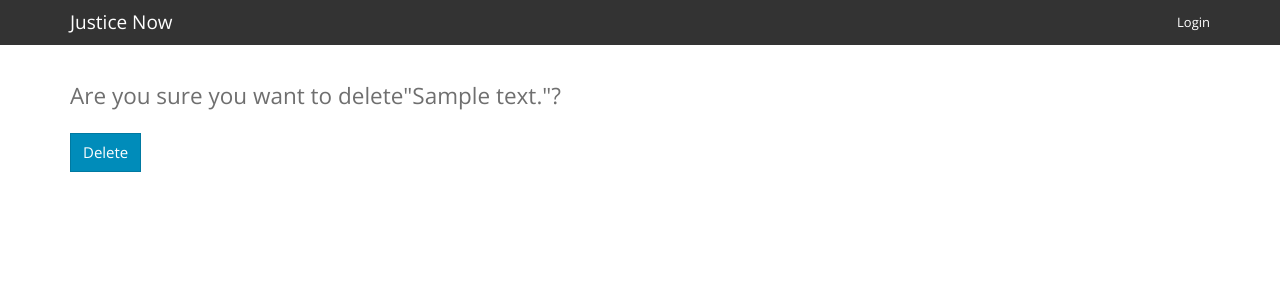
After one commit to ilee304/final_app, a Django app: page /post/1/comment/delete/1/ in a window 1280 px wide. The commit adds this page. Shown: the top 300 px of the page. Run offline with Django 3.2, Linux system fonts and the light colour scheme; tables that the repository leaves empty hold one stand-in row (values such as "Sample post"); some libraries are stand-ins or nearby versions.

Commit message:
Add comment delete view

```diff
--- a/core/urls.py
+++ b/core/urls.py
@@ -12,4 +12,5 @@ urlpatterns = patterns('',
    url(r'^post/delete/(?P<pk>\d+)/$', PostDeleteView.as_view(), name='post_delete'),
    url(r'^post/(?P<pk>\d+)/comment/create/$', CommentCreateView.as_view(), name='comment_create'),
    url(r'^post/(?P<post_pk>\d+)/comment/update/(?P<comment_pk>\d+)/$', CommentUpdateView.as_view(), name='comment_update'),
+   url(r'^post/(?P<post_pk>\d+)/comment/delete/(?P<comment_pk>\d+)/$', CommentDeleteView.as_view(), name='comment_delete'),
 )
--- a/core/views.py
+++ b/core/views.py
@@ -65,3 +65,11 @@
 
     def get_success_url(self):
       return self.object.post.get_absolute_url()
+
+class CommentDeleteView(DeleteView):
+    model = Comment
+    pk_url_kwarg = 'comment_pk'
+    template_name = 'comment/comment_confirm_delete.html'
+
+    def get_success_url(self):
+      return self.object.post.get_absolute_url()
--- /dev/null
+++ b/templates/comment/comment_confirm_delete.html
@@ -0,0 +1,8 @@
+{% extends 'base.html' %}
+{% block content %}
+<p class="lead">Are you sure you want to delete"{{ comment.text }}"?</p>
+<form method="post" action="">
+      {% csrf_token %}
+  <button type="submit" class="btn btn-primary">Delete</button>
+</form>
+{% endblock %}
--- a/templates/post/post_detail.html
+++ b/templates/post/post_detail.html
@@ -14,6 +14,7 @@
   <p>{{ comment.text }}</p>
   {% if comment.user == user %}
   <p><a href="{% url 'comment_update' post_pk=post.id comment_pk=comment.id %}">Edit comment</a><p>
+  <p><a href="{% url 'comment_delete' post_pk=post.id comment_pk=comment.id %}">Delete comment</a><p>
   {% endif %}
   <p>Commented by {{ comment.user.username }} on {{ comment.created_at }}</p>
 </div>
```
